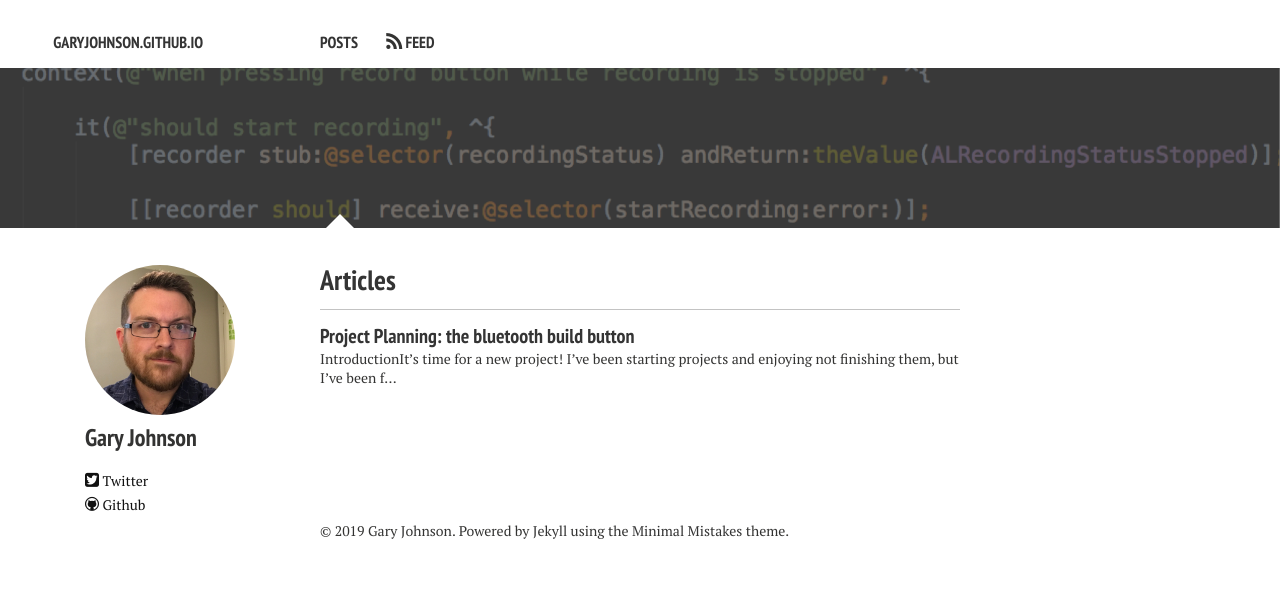
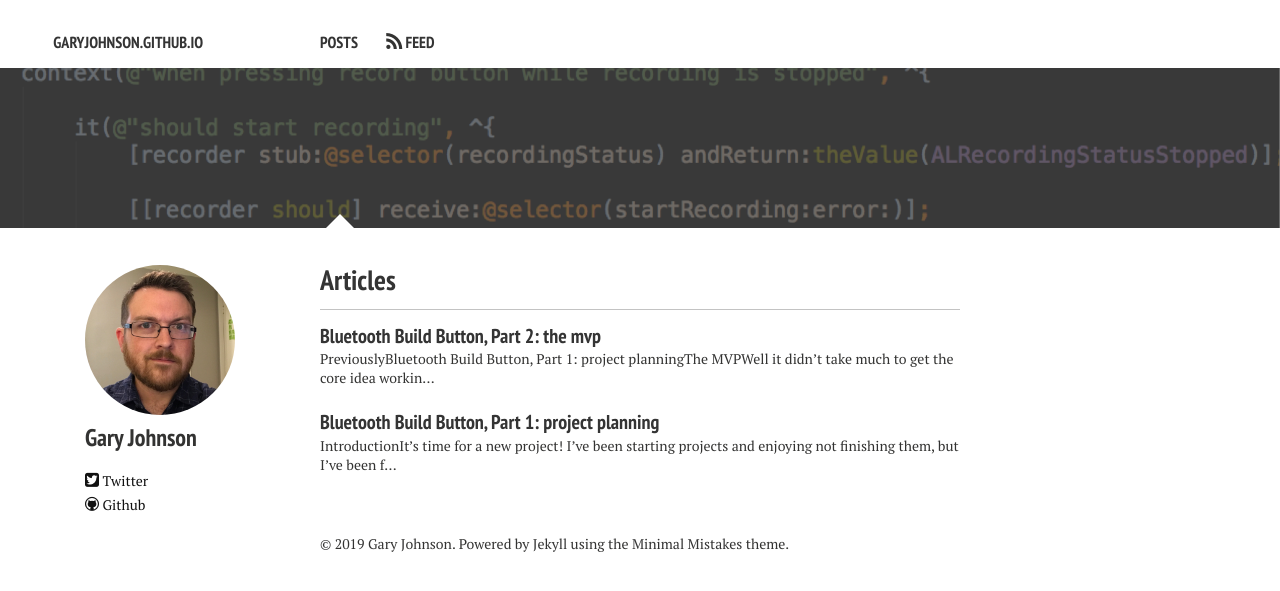
Before and after one commit to garyjohnson/garyjohnson.github.io, a Jekyll site: the page built from index.md, in a window 1280 px wide. Shown: the top 591 px of the page. Built offline with Jekyll 4.4.1, drawn with Linux system fonts in a browser that asks for light colours; nearby versions of some CDN libraries; some of the changed lines change nothing that is shown.

Commit message:
Adding second post on button mvp

````diff
--- a/_posts/2019-02-17-new-project.markdown
+++ b/_posts/2019-02-17-new-project.markdown
@@ -1,6 +1,6 @@
 ---
 layout: post
-title:  "Project Planning: the bluetooth build button"
+title:  "Bluetooth Build Button, Part 1: project planning"
 date:   2019-02-26 21:42:00
 category: articles
 published: true
@@ -52,3 +52,5 @@ That's it! Next post I'll dive into building the MVP:
 
 * Press the built-in button on the nrf52 and be able to trigger a bluetooth keyboard press
 * Wiring up the button, nrf52, battery, power switch
+
+[Bluetooth Build Button, Part 2: mvp](/articles/button-mvp)
--- /dev/null
+++ b/_posts/2019-02-27-button-mvp.md
@@ -0,0 +1,97 @@
+---
+layout: post
+title:  "Bluetooth Build Button, Part 2: the mvp"
+date:   2019-02-27 7:59:00
+category: articles
+published: true
+image:
+  feature: button02/header.jpg
+---
+
+## Previously
+
+[Bluetooth Build Button, Part 1: project planning](/articles/new-project)
+
+## The MVP
+
+Well it didn't take much to get the core idea working.
+<br>
+<video controls="controls" width="600" height="337" name="mvp" src="../../images/button02/button-mvp.mp4"></video>
+<br>
+What you're seeing here is the [Adafruit Feather nrf52832](https://www.adafruit.com/product/3406) acting as a bluetooth keyboard, paired to my Macbook, and sending `CTRL+ALT+F12` when I push the giant red button (mostly because it's unlikely to be used by _anything_). It's powered by a 500mAh lipo battery and not wired to the Macbook at all.
+<br>
+<br>
+In the video, I have iTerm bound to run `rake spec \n` on `CTRL+ALT+F12`:
+<br>
+<br>
+![iterm binding](../../images/button02/iterm-binding.png)
+<br>
+<br>
+Functional, but only useful for Ruby projects. We'll consider [making this dynamic based on the current project directory](/articles/new-project/#scope-creep) a "stretch goal".
+<br>
+<br>
+Adafruit provides a [library with examples](https://github.com/adafruit/Adafruit_nRF52_Arduino/blob/master/libraries/Bluefruit52Lib/examples/Peripheral/hid_keyboard/hid_keyboard.ino) for using the nrf52 as a bluetooth keyboard, which provided enough juice to get my own version up and running:
+<br>
+<br>
+[build-button.ino (GitHub)](https://github.com/garyjohnson/build-button/blob/cf1c7cafbe215add65a0cb004e41e90da2040dd3/firmware/build-button/build-button.ino)
+
+## Code Example
+
+We initialize Bluefruit BLEDis, and BLEHidAdafruit:
+```c
+  // Radio level configuration
+  Bluefruit.begin();
+  Bluefruit.setTxPower(4);
+  Bluefruit.setName("Build Button");
+
+  // BLE device information service
+  bledis.setManufacturer("Gary Johnson");
+  bledis.setModel("Build Button");
+  bledis.begin();
+
+  // BLE HID service
+  blehid.begin();
+```
+<br>
+And then start advertising as a HID keyboard:
+```c
+  // start advertising our HID service
+  Bluefruit.Advertising.addFlags(BLE_GAP_ADV_FLAGS_LE_ONLY_GENERAL_DISC_MODE);
+  Bluefruit.Advertising.addTxPower();
+  Bluefruit.Advertising.addAppearance(BLE_APPEARANCE_HID_KEYBOARD);
+  Bluefruit.Advertising.addService(blehid);
+  Bluefruit.Advertising.addName();
+  Bluefruit.Advertising.restartOnDisconnect(true);
+  Bluefruit.Advertising.setInterval(32, 244);    // in unit of 0.625 ms
+  Bluefruit.Advertising.setFastTimeout(30);      // number of seconds in fast mode
+  Bluefruit.Advertising.start(0);                // 0 = Don't stop advertising after n seconds
+```
+<br>
+When the button is pushed, we send our `CTRL+ALT+F12`:
+```c
+  if ( digitalRead(PIN_BUTTON) == 1 ) {
+    blehid.keyboardReport(KEYBOARD_MODIFIER_LEFTCTRL|KEYBOARD_MODIFIER_LEFTALT, HID_KEY_F12);
+  }
+```
+<br>
+And send the key up event when done:
+```c
+    blehid.keyRelease();
+```
+
+And that's it! We have a bluetooth keyboard -- check the [GitHub page for the complete implementation](https://github.com/garyjohnson/build-button/blob/cf1c7cafbe215add65a0cb004e41e90da2040dd3/firmware/build-button/build-button.ino).
+
+## Scope Creep
+
+I really wanted to avoid the Arduino IDE as much as possible -- I do a lot of my work in neovim from the command line. Building command line tooling also means that my build is automatable on a headless system, which I always see as a virtue when working remotely through SSH or deploying using a [CI / CD pipeline](https://circleci.com).
+<br>
+<br>
+I started with [ino](https://github.com/amperka/ino), but unfortunately the last commit was in 2014 and it no longer functions with the latest version of Arduino IDE.
+
+Then I
+
+The
+
+## Next Steps
+
+It's
````
Also changed, not shown: Gemfile.lock, images/button02/header.jpg (added), images/button02/iterm-binding.png (added), 1 other file.
